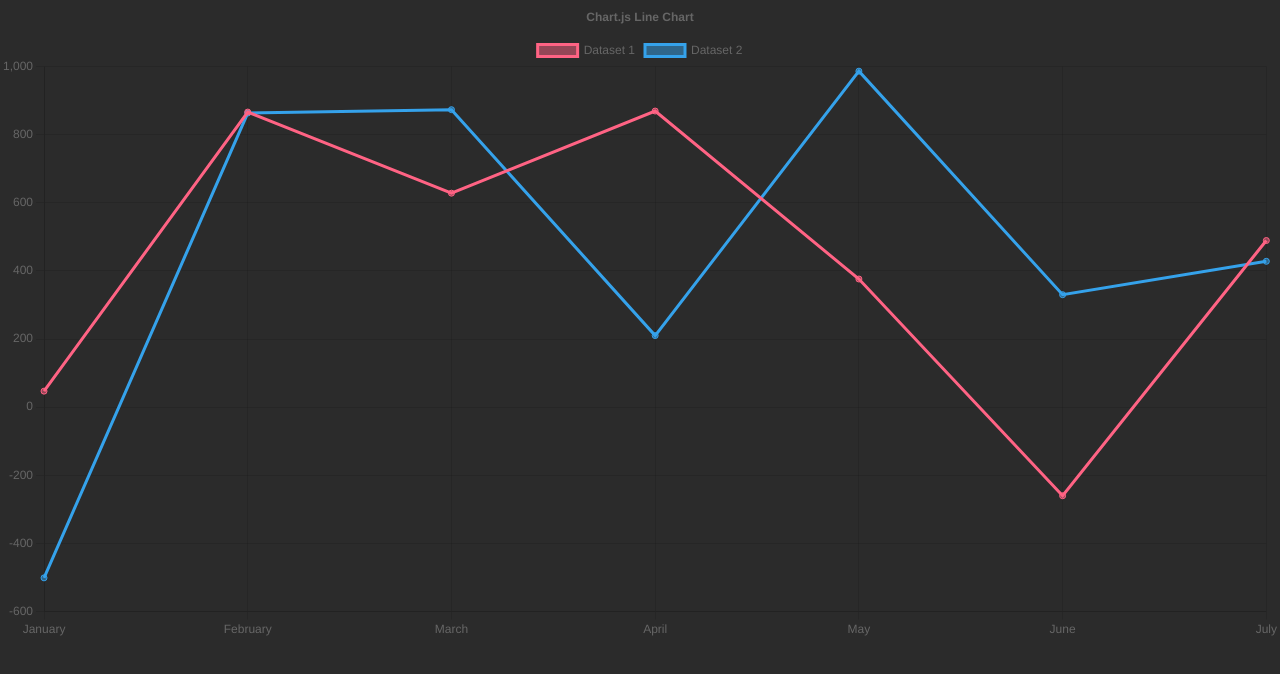
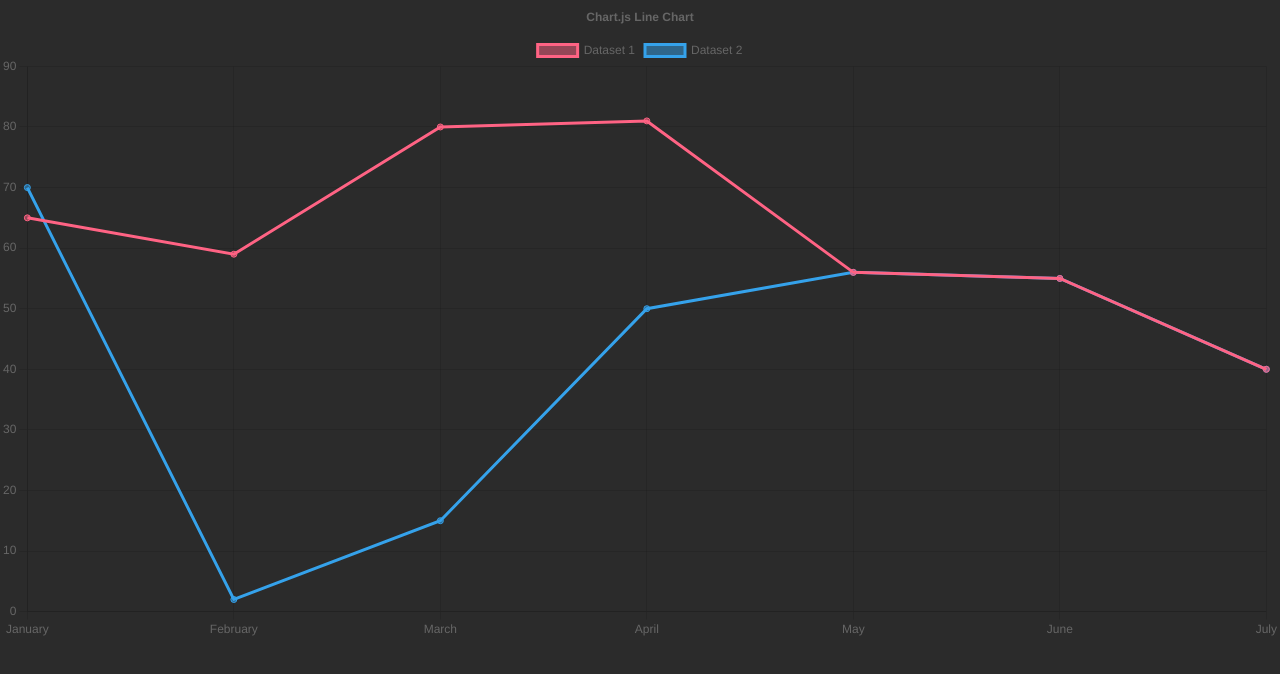
Before and after one commit to Tsebo200/Dream-Team, a React (Create React App) app: page /line in a window 1280 px wide. Shown: the top 674 px of the page. Built offline with nearby package versions, Linux system fonts and the light colour scheme.

Commit message:
Line Graph now dispalying
Remove faker and add actual data in an array

```diff
--- a/src/Testings/ReactLine.js
+++ b/src/Testings/ReactLine.js
@@ -1,11 +1,9 @@
 import React from 'react';
 import {Chart as ChartJS, CategoryScale, LinearScale, PointElement, LineElement, Title, Tooltip, Legend} from 'chart.js';
 import { Line } from 'react-chartjs-2';
-import faker from 'faker';
+// import faker from 'faker';
 
 const LineChart = () => {
-
-
 
 ChartJS.register(
   CategoryScale,
@@ -38,13 +36,15 @@ const data = {
   datasets: [
     {
       label: 'Dataset 1',
-      data: labels.map(() => faker.datatype.number({ min: -1000, max: 1000 })),
+      data:  [65, 59, 80, 81, 56, 55, 40],
+    // data: labels.map(() => faker.datatype.number({ min: -1000, max: 1000 })),
       borderColor: 'rgb(255, 99, 132)',
       backgroundColor: 'rgba(255, 99, 132, 0.5)',
     },
     {
       label: 'Dataset 2',
-      data: labels.map(() => faker.datatype.number({ min: -1000, max: 1000 })),
+      data:  [70, 2, 15, 50, 56, 55, 40],
+    // data: labels.map(() =>  faker.datatype.number({ min: -1000, max: 1000 })),
       borderColor: 'rgb(53, 162, 235)',
       backgroundColor: 'rgba(53, 162, 235, 0.5)',
     },
```
